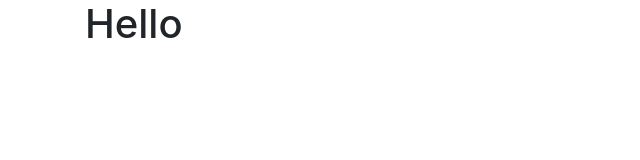
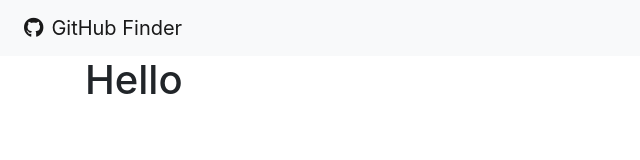
Before and after one commit to ajoel24/github-finder, a React app: page / in a window 1280 px wide. Shown: the whole page, without its empty margins (0-640 px from the left). Built offline with nearby package versions, Linux system fonts and the light colour scheme.

Commit message:
Create Navigation component

```diff
--- a/public/index.html
+++ b/public/index.html
@@ -5,6 +5,12 @@
     <meta name="viewport" content="width=device-width, initial-scale=1" />
     <meta name="description" content="Find GitHub profiles" />
     <title>GitHub Finder</title>
+    <link
+      rel="stylesheet"
+      href="https://cdnjs.cloudflare.com/ajax/libs/font-awesome/5.12.0-2/css/all.min.css"
+      integrity="sha256-46r060N2LrChLLb5zowXQ72/iKKNiw/lAmygmHExk/o="
+      crossorigin="anonymous"
+    />
     <link
       href="https://stackpath.bootstrapcdn.com/bootstrap/4.5.0/css/bootstrap.min.css"
       rel="stylesheet"
--- a/src/components/App/App.css
+++ b/src/components/App/App.css
@@ -0,0 +1,3 @@
+i {
+  padding: 0 0.5rem;
+}
--- a/src/components/App/App.js
+++ b/src/components/App/App.js
@@ -1,13 +1,17 @@
-import React, { Component } from 'react';
+import React, { Component, Fragment } from 'react';
 import { Container } from 'react-bootstrap';
+import Navigation from '../Layouts/Navigation/Navigation';
 import './App.css';
 
 class App extends Component {
   render() {
     return (
-      <Container>
-        <h1>Hello</h1>
-      </Container>
+      <Fragment>
+        <Navigation icon="fab fa-github" title="GitHub Finder" />
+        <Container>
+          <h1>Hello</h1>
+        </Container>
+      </Fragment>
     );
   }
 }
--- /dev/null
+++ b/src/components/Layouts/Navigation/Navigation.jsx
@@ -0,0 +1,28 @@
+import React, { Component } from 'react';
+import PropTypes from 'prop-types';
+import { Navbar } from 'react-bootstrap';
+
+class Navigation extends Component {
+  static defaultProps = {
+    title: 'GitHub Finder',
+    icon: 'fas fa-github',
+  };
+
+  static propTypes = {
+    title: PropTypes.string.isRequired,
+    icon: PropTypes.string.isRequired,
+  };
+
+  render() {
+    return (
+      <Navbar bg="light" expand="lg">
+        <Navbar.Brand href="#home">
+          <i className={this.props.icon}></i>
+          {this.props.title}
+        </Navbar.Brand>
+      </Navbar>
+    );
+  }
+}
+
+export default Navigation;
```
Also changed, not shown: src/components/Layouts/Navigation/__test__/Navigation.test.js (added).
